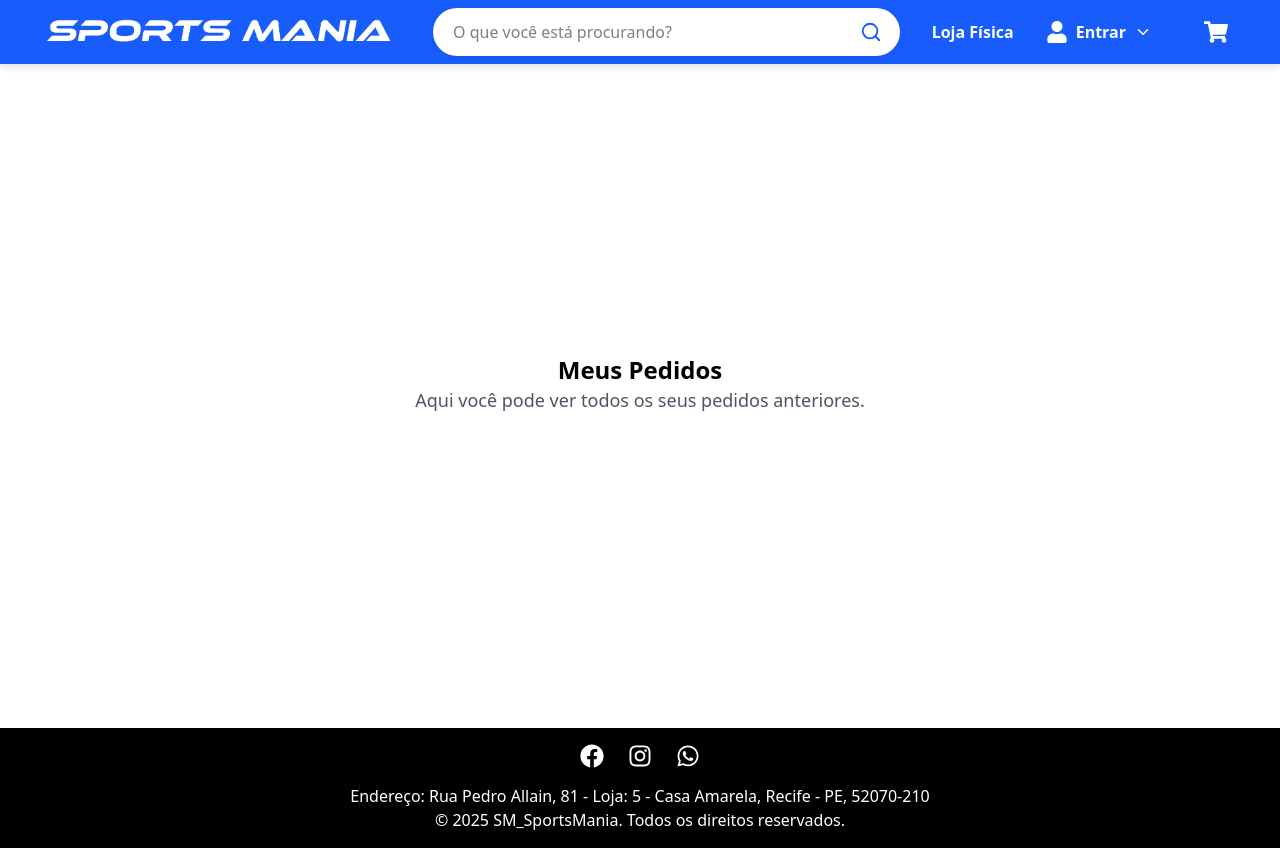
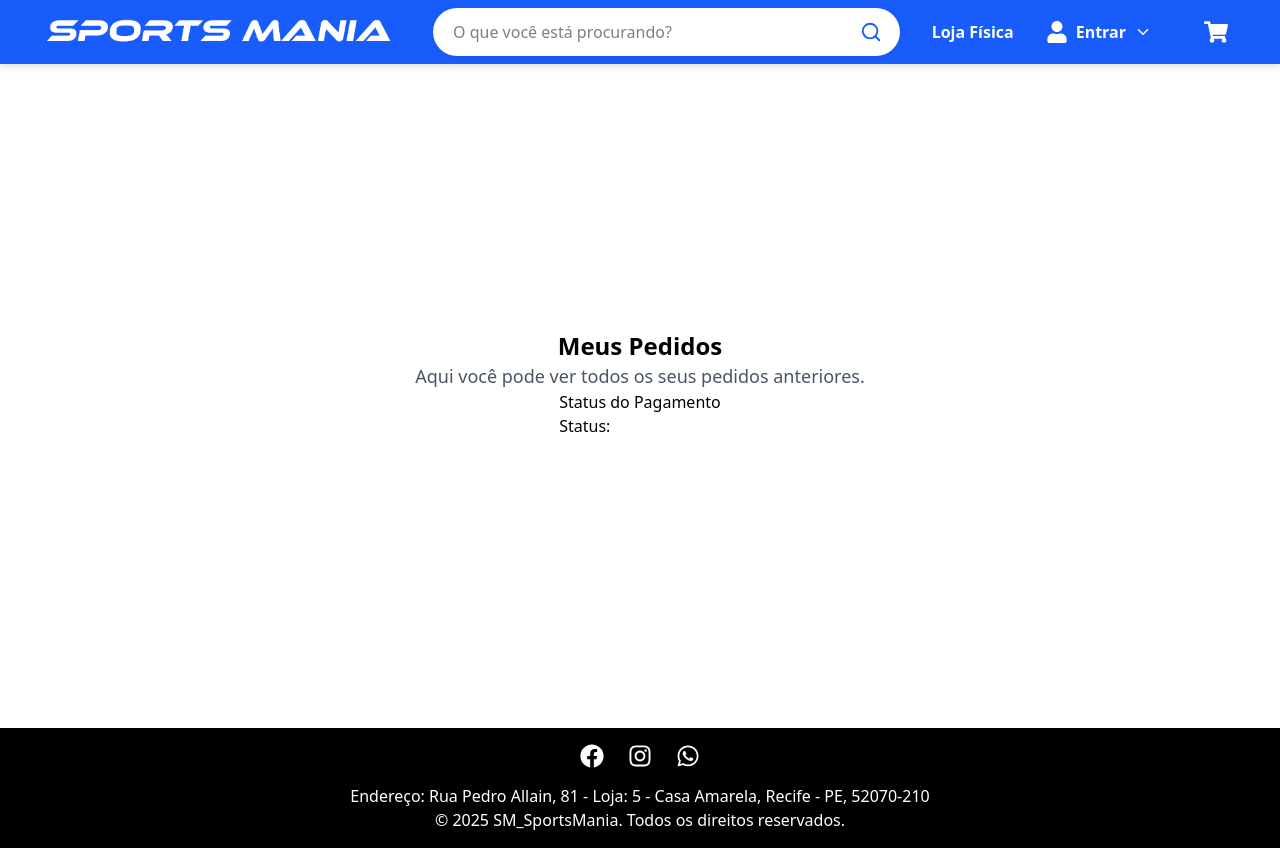
Before and after one commit to GabrielP02/SportsMania, a React (Vite) app: page /MyOrders in a window 1280 px wide. Built offline with nearby package versions, Linux system fonts and the light colour scheme; no server answers.

Commit message:
atualização status do pedido

```diff
--- a/src/pages/MyOrders.jsx
+++ b/src/pages/MyOrders.jsx
@@ -1,7 +1,55 @@
 import React, { useEffect, useState } from "react";
 import NavBar from "../components/NavBar";
 
+function StatusPagamento({ pedidoId }) {
+  const [status, setStatus] = useState("");
+  const [loading, setLoading] = useState(true);
+
+  useEffect(() => {
+    const fetchStatus = () => {
+      fetch(`https://sportsmaniaback.onrender.com/api/pedidos/${pedidoId}`)
+        .then((res) => res.json())
+        .then((data) => {
+          setStatus(data.status);
+          setLoading(false);
+        })
+        .catch(() => setLoading(false));
+    };
+
+    fetchStatus();
+    const interval = setInterval(fetchStatus, 5000);
+    return () => clearInterval(interval);
+  }, [pedidoId]);
+
+  if (loading) return <p>Carregando status do pagamento...</p>;
+
+  return (
+    <div>
+      <h2>Status do Pagamento</h2>
+      {status === "AGUARDANDO_PAGAMENTO" && <p>Aguardando pagamento...</p>}
+      {status === "PAGO" && (
+        <p>Pagamento aprovado! Seu pedido será enviado em breve.</p>
+      )}
+      {status === "PAGAMENTO_REJEITADO" && (
+        <p>Pagamento rejeitado. Tente novamente.</p>
+      )}
+      {status === "ENVIADO" && <p>Pedido enviado!</p>}
+      {status === "ENTREGUE" && <p>Pedido entregue!</p>}
+      {![
+        "AGUARDANDO_PAGAMENTO",
+        "PAGO",
+        "PAGAMENTO_REJEITADO",
+        "ENVIADO",
+        "ENTREGUE",
+      ].includes(status) && <p>Status: {status}</p>}
+    </div>
+  );
+}
+
 const MyOrders = () => {
+  // Exemplo: substitua pelo id real do pedido do usuário
+  const pedidoId = 1;
+
   return (
     <>
       <NavBar />
@@ -10,6 +58,7 @@ const MyOrders = () => {
         <p className="text-lg text-gray-600">
           Aqui você pode ver todos os seus pedidos anteriores.
         </p>
+        <StatusPagamento pedidoId={pedidoId} />
       </div>
     </>
   );
--- a/src/pages/cart/Cart.jsx
+++ b/src/pages/cart/Cart.jsx
@@ -142,6 +142,15 @@ const Cart = () => {
       if (response.ok) {
         const data = await response.json();
         const url = data.init_point;
+        const pedidoId = data.pedidoId; // <-- Aqui você pega o id do pedido retornado pelo backend
+
+        // Exemplo 1: Salvar no localStorage para usar depois
+        localStorage.setItem("pedidoId", pedidoId);
+
+        // Exemplo 2: Redirecionar para a tela de status do pedido
+        // navigate(`/status-pedido/${pedidoId}`);
+
+        // Continua fluxo do Mercado Pago normalmente
         if (url && url.startsWith("http")) {
           window.location.href = url;
         } else {
```
Lines whose indentation alone changed are shown as unchanged.
